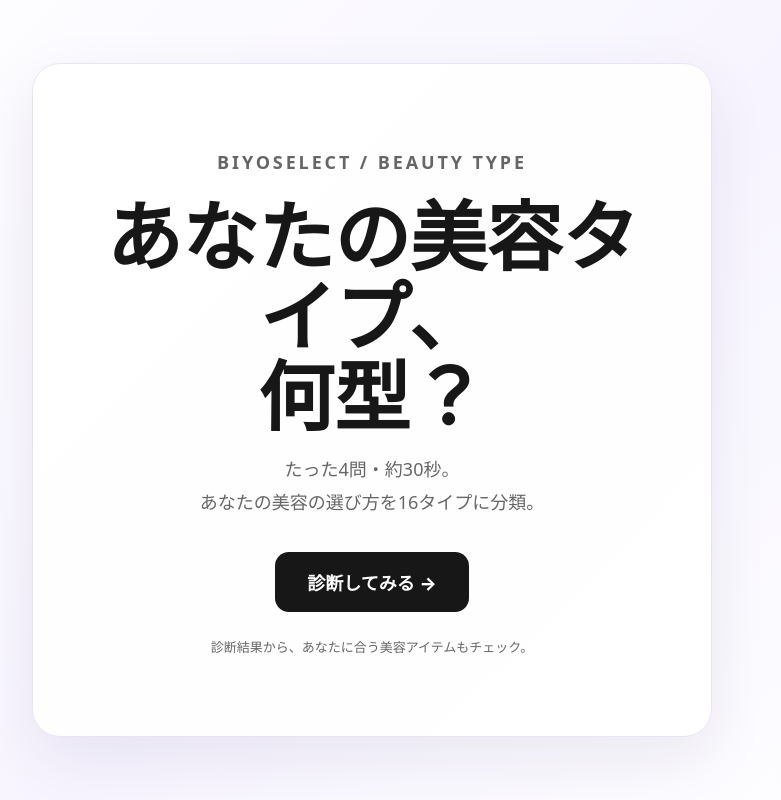
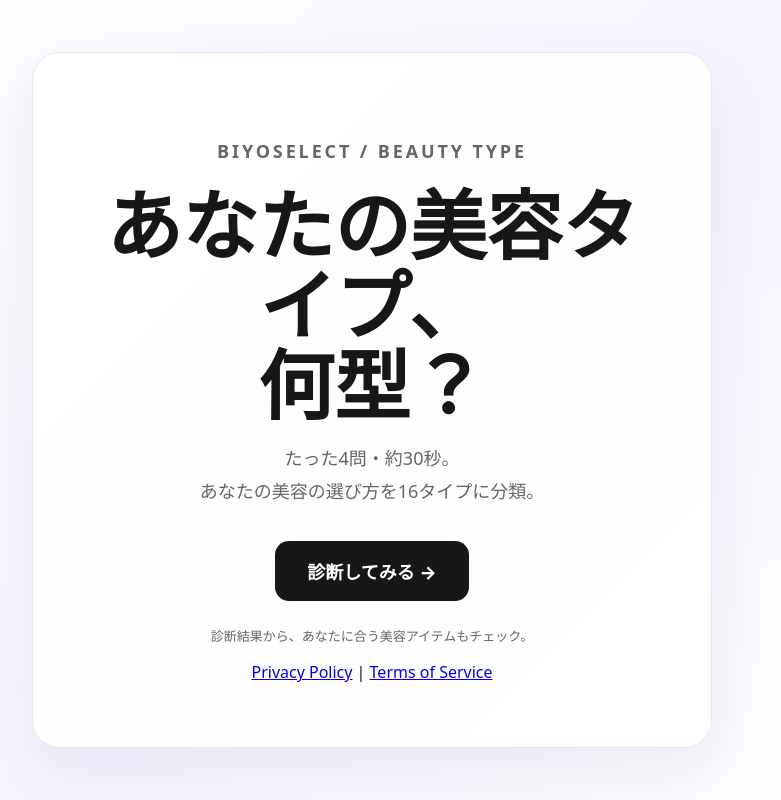
Before and after one commit to zmgt362-beep/biyoselect, a Next.js app: page / in a window 1280 px wide. Shown: the whole page, without its empty margins (268-1049 px from the left). Built offline with nearby package versions, Linux system fonts and the light colour scheme.

Commit message:
Add legal links to homepage

```diff
--- a/app/page.tsx
+++ b/app/page.tsx
@@ -1,2 +1,20 @@
 import Link from 'next/link';
-export default function Home(){return <main className='home'><section className='home-card'><p className='diagnosis-kicker'>BIYOSELECT / BEAUTY TYPE</p><h1>あなたの美容タイプ、<br/><em>何型？</em></h1><p>たった4問・約30秒。<br/>あなたの美容の選び方を16タイプに分類。</p><Link className='cta big' href='/select'>診断してみる →</Link><p className='home-note'>診断結果から、あなたに合う美容アイテムもチェック。</p></section></main>}
+
+export default function Home(){
+  return (
+    <main className='home'>
+      <section className='home-card'>
+        <p className='diagnosis-kicker'>BIYOSELECT / BEAUTY TYPE</p>
+        <h1>あなたの美容タイプ、<br/><em>何型？</em></h1>
+        <p>たった4問・約30秒。<br/>あなたの美容の選び方を16タイプに分類。</p>
+        <Link className='cta big' href='/select'>診断してみる →</Link>
+        <p className='home-note'>診断結果から、あなたに合う美容アイテムもチェック。</p>
+        <nav className='legal-links' aria-label='Legal'>
+          <Link href='/privacy'>Privacy Policy</Link>
+          <span> | </span>
+          <Link href='/terms'>Terms of Service</Link>
+        </nav>
+      </section>
+    </main>
+  );
+}
```
